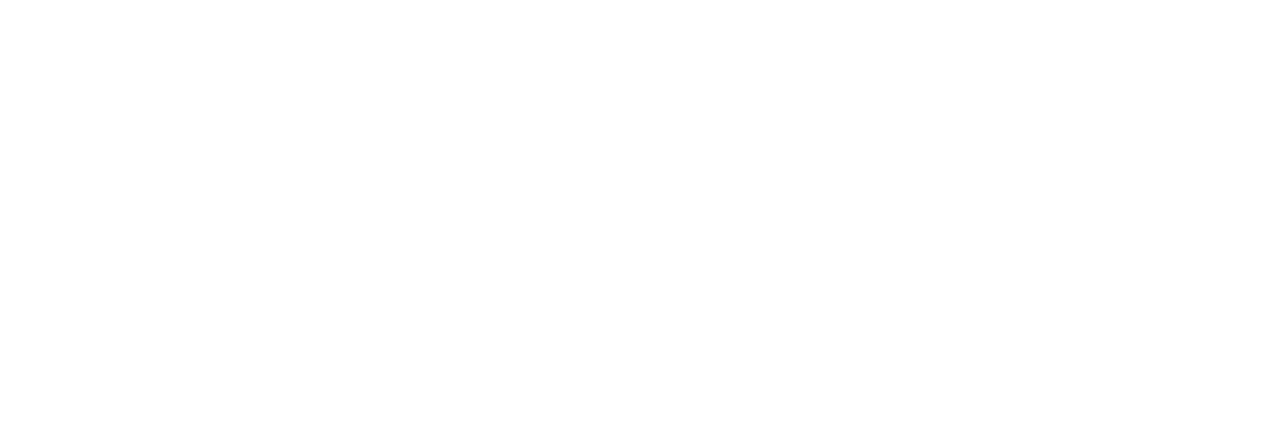
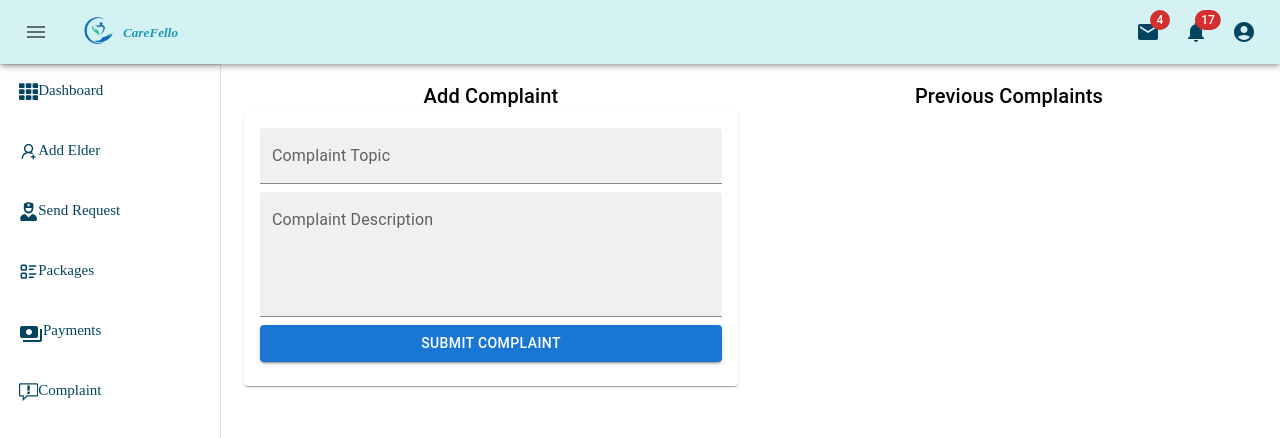
Before and after one commit to CareFello/CareFello, a React (Create React App) app in the folder frontend/: page /GuardianComplain in a window 1280 px wide. Before the commit this address had no page. Shown: the top 438 px of the page. Built offline with nearby package versions, Linux system fonts and the light colour scheme.

Commit message:
UI of Add Complaints completed

```diff
--- a/frontend/package.json
+++ b/frontend/package.json
@@ -9,7 +9,7 @@
     "@fortawesome/free-solid-svg-icons": "^6.4.0",
     "@fortawesome/react-fontawesome": "^0.2.0",
     "@mui/icons-material": "^5.14.1",
-    "@mui/material": "^5.14.1",
+    "@mui/material": "^5.14.4",
     "@mui/x-date-pickers": "^6.10.1",
     "@testing-library/jest-dom": "^5.16.5",
     "@testing-library/react": "^13.4.0",
--- a/frontend/src/App.js
+++ b/frontend/src/App.js
@@ -21,6 +21,9 @@
 import GuardianRequest from './pages/GuardianRequest';
 import SendRequest from './pages/SendRequest';
 import Registration from './pages/Registration';
+
+import GuardianDashboard from './pages/Guardian/GuardianDashboard';
+import GuardianComplain from './pages/Guardian/GuardianComplain';
 
 
 
@@ -52,6 +55,9 @@
 
           <Route path="/GuardianRequest" element={<GuardianRequest />} />
 
+          <Route path="/GuardianDashboard" element={<GuardianDashboard />} />
+          <Route path="/GuardianComplain" element={<GuardianComplain />} />
+
         </Routes>
       </Router>
 
--- /dev/null
+++ b/frontend/src/components/GuardianMenuItem.js
@@ -0,0 +1,46 @@
+import React from 'react'
+import { GoReport } from 'react-icons/go';
+import { FaTh } from 'react-icons/fa';
+import { AiOutlineUserAdd } from 'react-icons/ai';
+import { BiUserCheck } from 'react-icons/bi';
+import { TbListDetails } from 'react-icons/tb';
+import { VscRequestChanges } from 'react-icons/vsc';
+import { TbAlertSquareRounded } from 'react-icons/tb';
+import { MdOutlineElderlyWoman } from 'react-icons/md';
+import { TbNurse } from 'react-icons/tb';
+import { FaUserNurse } from 'react-icons/fa';
+import PaymentsIcon from '@mui/icons-material/Payments';
+
+export const GuardianMenuItem = [
+    {
+        path: "/GuardianDashboard",
+        name: "Dashboard",
+        icon: <FaTh />
+    },
+    {
+        path: "/GuardianAddElder",
+        name: "Add Elder",
+        icon: <AiOutlineUserAdd />,
+    },
+    {
+        path: "/GuardianSendRequest",
+        name: " Send Request",
+        icon: <FaUserNurse />
+    },
+    {
+        path: "/GuardianRoomPackages",
+        name: "Packages",
+        icon: <TbListDetails />
+    },
+    {
+        path: "/GuardianPayments",
+        name: "Payments",
+        icon: <PaymentsIcon />
+    },
+    {
+        path: "/GuardianComplain",
+        name: "Complaint",
+        icon: <GoReport />
+    },
+
+]
--- /dev/null
+++ b/frontend/src/pages/Guardian/GuardianComplain.js
@@ -0,0 +1,122 @@
+import React, { useState } from "react";
+import Header from "../../components/Header";
+import Sidebar from "../../components/Sidebar";
+import Box from "@mui/material/Box";
+import { GuardianMenuItem } from "../../components/GuardianMenuItem";
+import "../../styles/Guardian/GuardianComplain.css";
+import {
+  Container,
+  Grid,
+  Card,
+  CardContent,
+  TextField,
+  Button,
+  Typography,
+  Stack,
+} from "@mui/material";
+
+export default function GuardianComplain() {
+  const [complaints, setComplaints] = useState([]);
+  const [topic, setTopic] = useState("");
+  const [description, setDescription] = useState("");
+
+  const handleComplaintSubmit = () => {
+    const newComplaint = {
+      id: Date.now(),
+      topic: topic,
+      description: description,
+    };
+    setComplaints([...complaints, newComplaint]);
+    setTopic("");
+    setDescription("");
+  };
+
+  const handleViewResponses = (complaintId) => {
+    // Implement viewing responses here
+    console.log(`View responses for complaint with ID: ${complaintId}`);
+  };
+
+  return (
+    <div>
+      <Header />
+      <Box height={80} />
+      <Box sx={{ display: "flex" }}>
+        <Sidebar menuItems={GuardianMenuItem} />
+
+        <Container>
+          <Grid container spacing={3}>
+            <Grid item xs={12} md={6}>
+              <Typography variant="h6">Add Complaint</Typography>
+              <Card>
+                <CardContent>
+                  <Stack spacing={1}>
+                    <TextField
+                      className="text"
+                      variant="filled"
+                      label="Complaint Topic"
+                      fullWidth
+                      value={topic}
+                      onChange={(e) => setTopic(e.target.value)}
+                    />
+                    <TextField
+                      label="Complaint Description"
+                      variant="filled"
+                      fullWidth
+                      multiline
+                      rows={4}
+                      value={description}
+                      onChange={(e) => setDescription(e.target.value)}
+                    />
+                    <Button
+                      variant="contained"
+                      color="primary"
+                      onClick={handleComplaintSubmit}
+                    >
+                      Submit Complaint
+                    </Button>
+                  </Stack>
+
+                </CardContent>
+              </Card>
+            </Grid>
+
+            <Grid item xs={12} md={6}>
+              <div>
+                <Typography variant="h6">Previous Complaints</Typography>
+                {complaints.map((complaint) => (
+                  <Card
+                    key={complaint.id}
+                    style={{ marginBottom: "16px" }}
+                    fullWidth
+                  >
+                    <CardContent>
+                      <Stack spacing={2}>
+                        <Typography variant="subtitle2" align="center">
+                          <span className="label">Date & Time :</span> {new Date(complaint.id).toLocaleString()} <br />
+                          <span className="label">Topic :</span> {complaint.topic}
+                        </Typography>
+                        <Typography variant="subtitle2" align="left">
+                          {" "}
+                          <span className="label">Description :</span> <br />
+                          {complaint.description}
+                        </Typography>
+                        <Button
+                          variant="outlined"
+                          color="primary"
+                          onClick={() => handleViewResponses(complaint.id)}
+                        >
+                          View Responses
+                        </Button>
+                      </Stack>
+
+                    </CardContent>
+                  </Card>
+                ))}
+              </div>
+            </Grid>
+          </Grid>
+        </Container>
+      </Box>
+    </div>
+  );
+}
--- a/frontend/src/pages/ManagerDashboard.js
+++ b/frontend/src/pages/ManagerDashboard.js
@@ -43,9 +43,12 @@
 function ManagerDashboard() {
   return (
     <div className='dashboard'>
+
       <Header />
+
       <Box height={80} />
       <Box sx={{ display: 'flex' }}>
+
         <Sidebar menuItems={ManagerMenuItem} />
         <Box component="main" sx={{ flexGrow: 1, p: 3 }} >
           <Grid container spacing={1} >
@@ -72,6 +75,7 @@
                     alt="Live from space album cover"
                   />
                 </Card>
+
                 <Card sx={{ display: 'flex', minWidth: 30 + "%", height: 140 }}>
                   <Box sx={{ display: 'flex', flexDirection: 'column' }}>
                     <CardContent sx={{ flex: '1 0 auto', }}>
--- /dev/null
+++ b/frontend/src/styles/Guardian/GuardianComplain.css
@@ -0,0 +1,7 @@
+
+.label{
+    font-weight: 600;
+}
+typography{
+    margin-bottom: 1rem;
+}
--- /dev/null
+++ b/package.json
@@ -0,0 +1,5 @@
+{
+  "dependencies": {
+    "react-icons": "^4.10.1"
+  }
+}
```
Also changed, not shown: frontend/src/pages/Guardian/GuardianDashboard.js (added), 2 other files (tests, documents, lock files or other folders).
